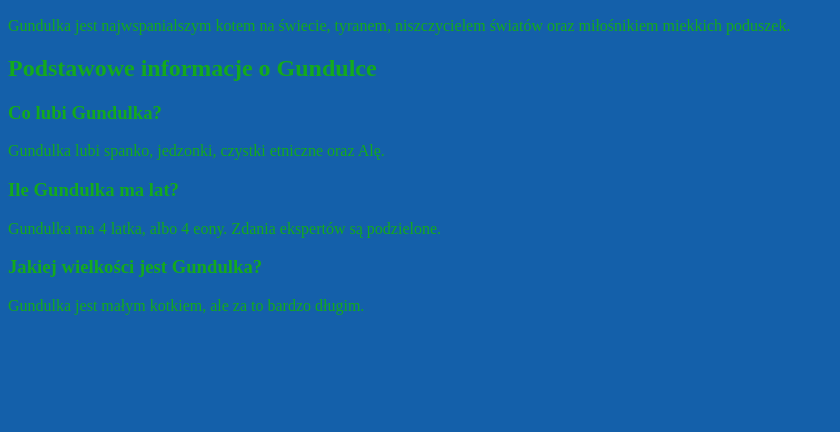
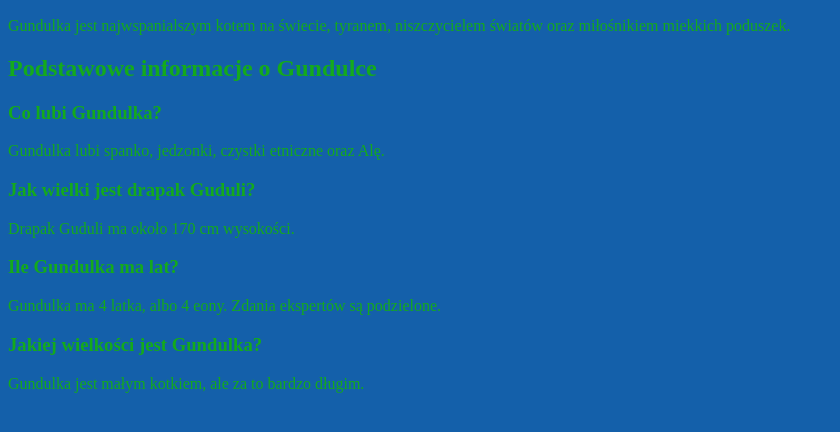
Before and after one commit to PawelJeziorowski/homepage, a plain HTML site: page index.html in a window 1280 px wide. Shown: the part 110-542 px from the top of the page, without its empty margins (0-840 px from the left). Drawn offline with Linux system fonts and the light colour scheme.

Commit message:
Add Gundula scratching post size

```diff
--- a/index.html
+++ b/index.html
@@ -25,6 +25,11 @@
 				<p>Gundulka lubi spanko, jedzonki, czystki etniczne oraz Alę.</p>
 			</article>
 			<article>
+				<h3>Jak wielki jest drapak Guduli?</h3>
+				<p>Drapak Guduli ma około 170 cm wysokości.</p>
+			</article>
+
+			<article>
 				<h3>Ile Gundulka ma lat?</h3>
 				<p>Gundulka ma 4 latka, albo 4 eony. Zdania ekspertów są podzielone.</p>
 			</article>
```
